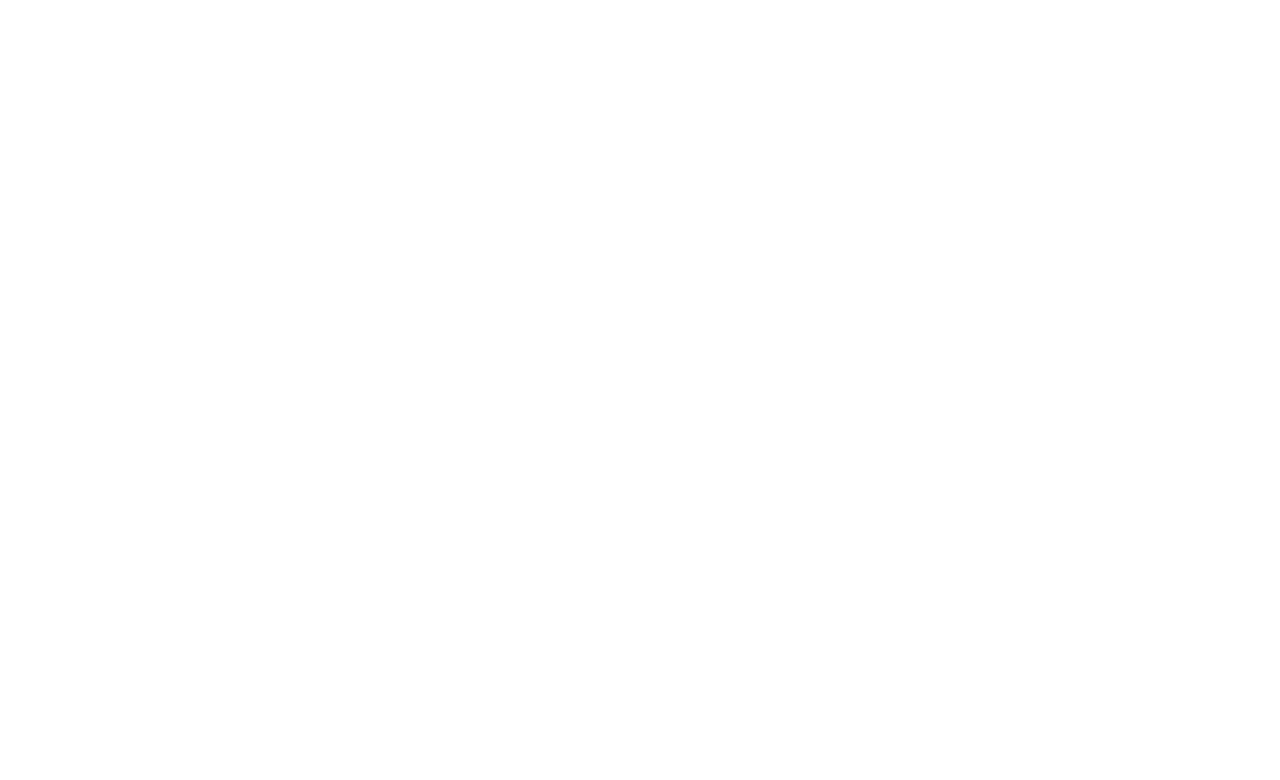
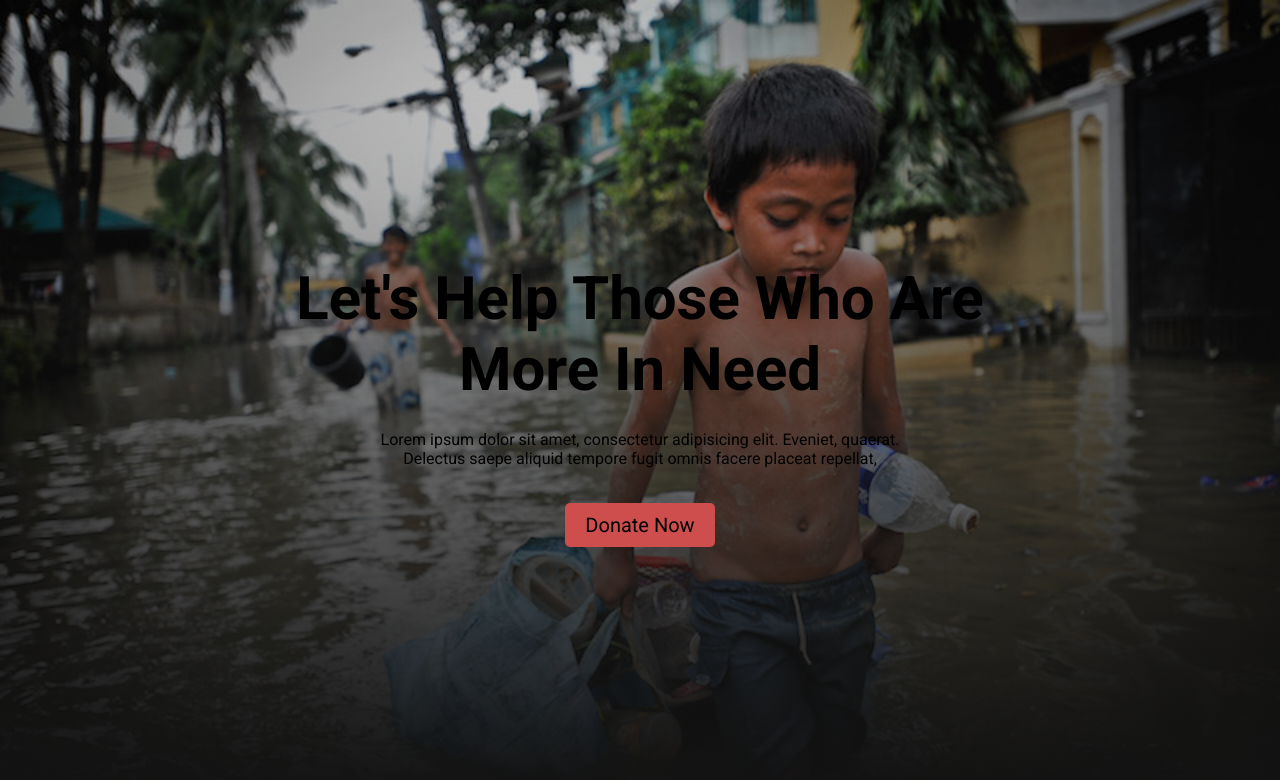
Before and after one commit to mushfiqur-rahman-naim/donate-today-by-mushfiq, a plain HTML site: page index.html in a window 1280 px wide. Drawn offline with Linux system fonts and the light colour scheme.

Commit message:
first section done

```diff
--- a/index.html
+++ b/index.html
@@ -5,11 +5,26 @@
     <meta charset="UTF-8">
     <meta http-equiv="X-UA-Compatible" content="IE=edge">
     <meta name="viewport" content="width=device-width, initial-scale=1.0">
-    <title>donate today</title>
+    <title>donate-today</title>
+    <link rel="preconnect" href="https://fonts.googleapis.com">
+    <link rel="preconnect" href="https://fonts.gstatic.com" crossorigin>
+    <link href="https://fonts.googleapis.com/css2?family=Poppins&family=Roboto:wght@400;700&display=swap"
+        rel="stylesheet">
+    <link rel="stylesheet" href="style.css">
 </head>
 
 <body>
+    <section class="first-sec">
+        <div class="first-model">
+            <h1 class="first-headline">Let's Help Those Who Are<br>More In Need</h1>
 
+            <p class="first-para">Lorem ipsum dolor sit amet, consectetur adipisicing elit. Eveniet, quaerat.
+                <br>Delectus saepe aliquid
+                tempore fugit omnis facere placeat repellat,
+            </p>
+            <a class="link-button" href="">Donate Now</a>
+        </div>
+    </section>
 </body>
 
 </html>
--- a/style.css
+++ b/style.css
@@ -0,0 +1,77 @@
+* {
+    margin: 0;
+    padding: 0;
+}
+
+body {
+    font-family: 'Roboto', sans-serif;
+}
+
+.first-para {
+    padding-bottom: 45px;
+}
+
+.first-headline {
+    width: 100%;
+    height: 100%;
+    font-style: bold;
+    font-size: 60px;
+    padding-bottom: 25px;
+    text-align: center;
+}
+
+.link-button {
+    text-decoration: none;
+    text-align: center;
+    color: black;
+    font-weight: 400;
+    background-color: rgb(206, 77, 77);
+    padding: 10px 20px;
+    border-radius: 5px;
+    font-size: 20px;
+}
+
+.first-sec {
+    background-image: linear-gradient(0deg, rgb(18, 18, 18), rgb(18, 18, 18, 0.10)), url(images/donation9.jpg);
+    background-repeat: no-repeat;
+    text-align: center;
+    height: 100%;
+    width: 100%;
+    background-size: cover;
+    position: absolute;
+    display: flex;
+    justify-content: center;
+    align-items: center;
+
+}
+
+/*
+section {
+    text-align: center;
+    background-image: url(images/donation9.jpg);
+    background-repeat: no-repeat;
+    background-size: 100% 100%;
+}
+
+.link-button {
+    text-decoration: none;
+    text-align: center;
+    color: white;
+    font-weight: 700;
+    background-color: tomato;
+    padding: 10px 20px;
+    border-radius: 5px;
+    font-size: 15px;
+}
+
+.first-model h1 {
+    font-style: bold;
+    text-align: center;
+    font-size: 40px;
+    padding-top: 50px;
+}
+
+.first-model p {
+    padding-bottom: 10px;
+    text-align: center;
+}
```
Also changed, not shown: images/donation0.jpg (added), images/donation1.jpg (added), images/donation10.jpg (added), images/donation11.jpg (added), images/donation13.jpg (added), images/donation14.webp (added), images/donation2.jpg (added), images/donation4.jpg (added), images/donation5.jpg (added), images/donation6.jpg (added), images/donation7.jpg (added), images/donation8.jpg (added), images/donation9.jpg (added), 2 other files.
